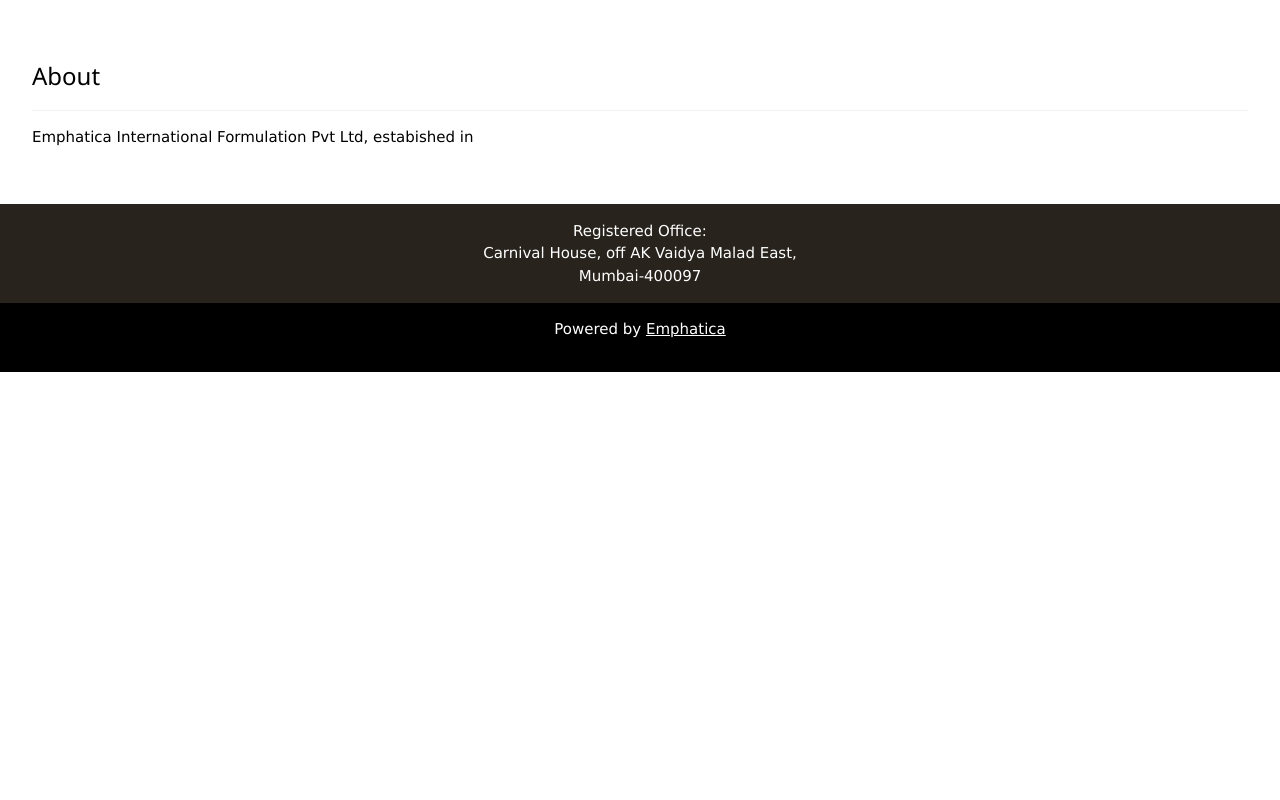
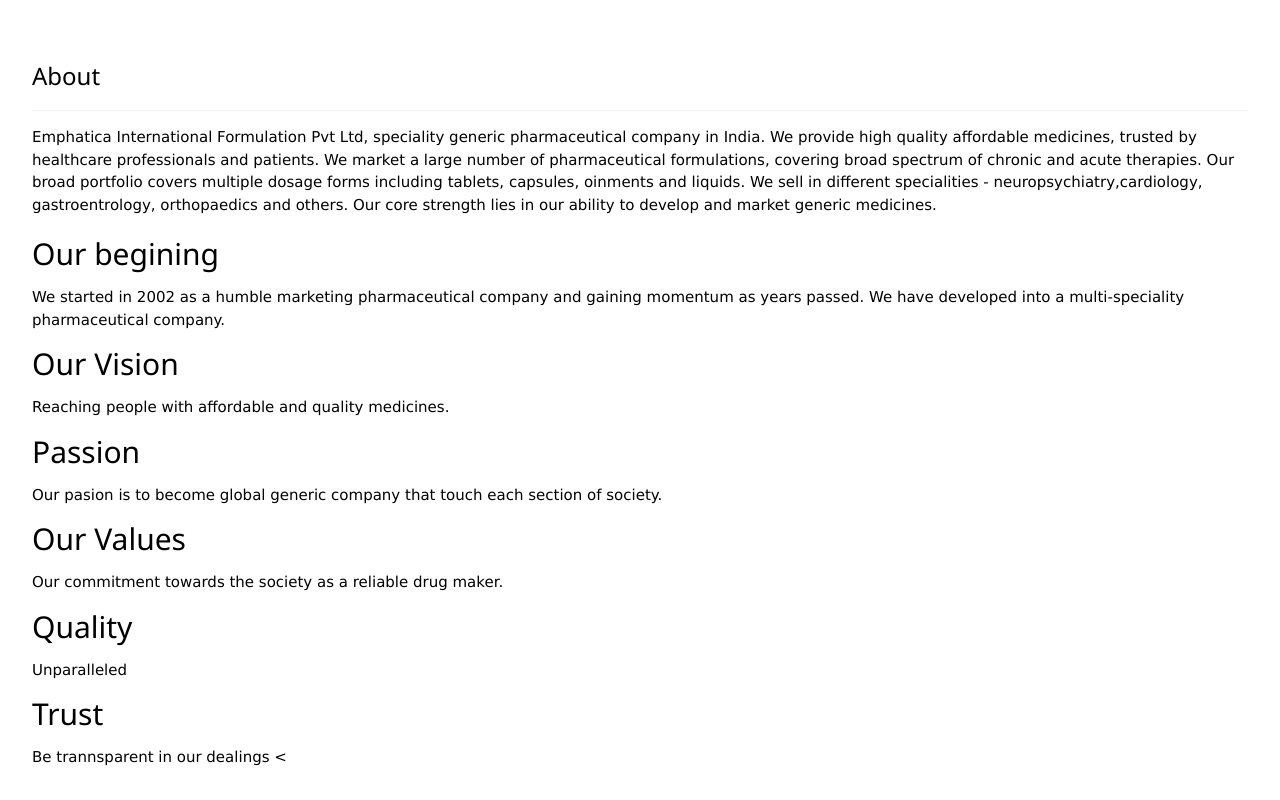
Before and after one commit to emphatica/emphatica.github.io, a plain HTML site: page index.html in a window 1280 px wide. Shown: the part 1260-2060 px from the top of the page. Before the commit the page ends 1632 px from the top, so only its background shows below. Drawn offline with nearby package versions, Linux system fonts and the light colour scheme.

Commit message:
Update index.html

```diff
--- a/index.html
+++ b/index.html
@@ -117,7 +117,28 @@ overflow:hidden;
   <!-- About Section -->
   <div class="w3-container w3-padding-32" id="about">
     <h3 class="w3-border-bottom w3-border-light-grey w3-padding-16">About</h3>
-    <p>Emphatica International Formulation Pvt Ltd, estabished in
+    <p>Emphatica International Formulation Pvt Ltd, speciality generic pharmaceutical company in India. We provide high quality affordable medicines, trusted by healthcare professionals and patients.
+	    We market a large number of pharmaceutical formulations, covering broad spectrum of chronic and acute therapies. Our broad portfolio covers multiple dosage forms including tablets, capsules, oinments and liquids.
+	    We sell in different specialities - neuropsychiatry,cardiology, gastroentrology, orthopaedics and others. Our core strength lies in our ability to develop and market generic medicines.
+	    <br />
+	  <h2>Our begining</h2>
+	  We started in 2002 as a humble marketing pharmaceutical company and gaining momentum as years passed. We have developed into a multi-speciality pharmaceutical company.
+	  <br/>
+	  <h2>Our Vision</h2>
+	  Reaching people with affordable and quality medicines.
+	  <br/>
+	  <h2>Passion</h2>
+	  Our pasion is to become global generic company that touch each section of society.
+	  <br/>
+	  <h2>Our Values</h2>
+	  Our commitment towards the society as a reliable drug maker.
+	  <br/>
+	  <h2>Quality</h2>
+	  Unparalleled
+	  	  <br/>
+	  <h2>Trust</h2>
+	  Be trannsparent in our dealings
+	  <
     </p>
   </div>
 
```
